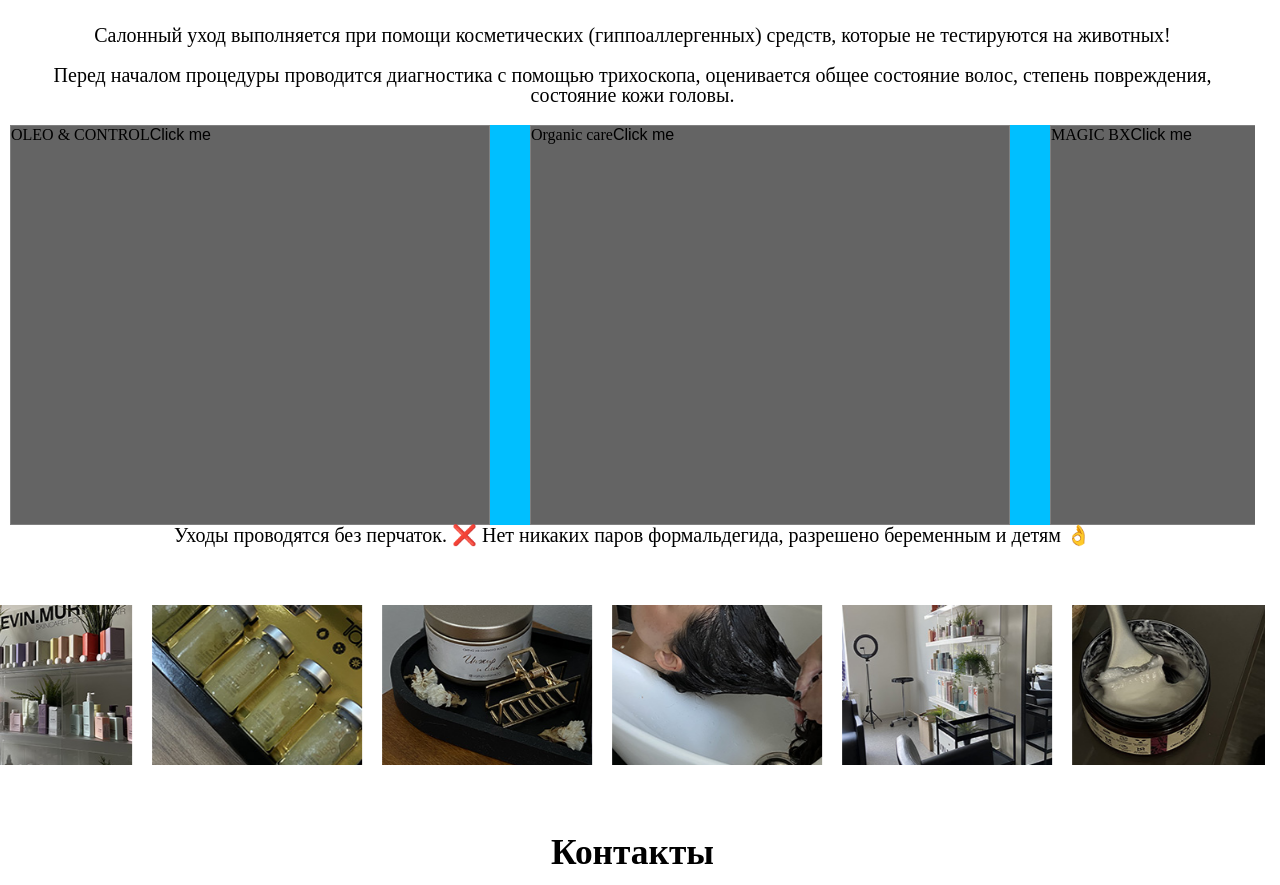
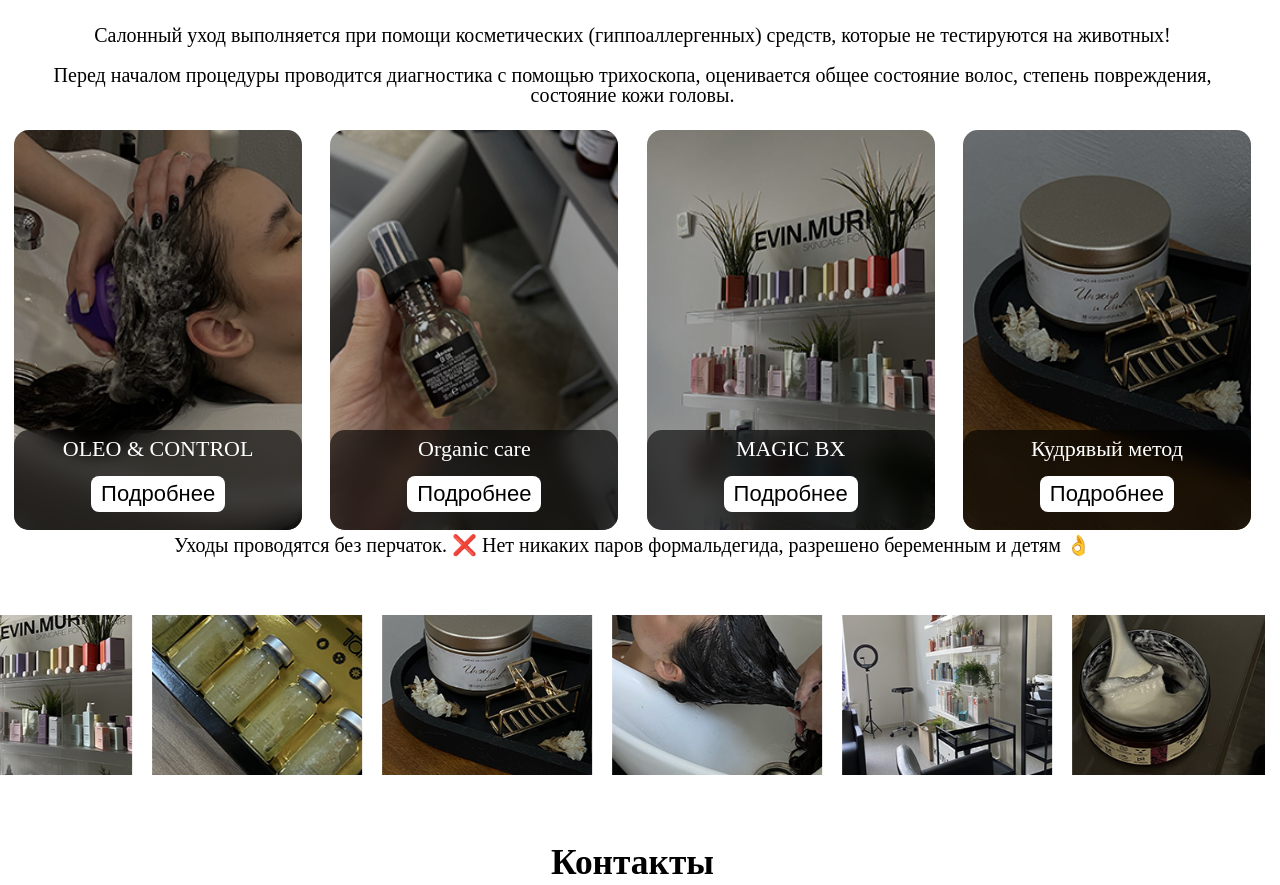
Before and after one commit to 7lad48/hair, a Next.js app: page / in a window 1280 px wide. Shown: the part 1480-2365 px from the top of the page. Built offline with nearby package versions, Linux system fonts and the light colour scheme.

Commit message:
care services dragged cards

```diff
--- a/app/page.tsx
+++ b/app/page.tsx
@@ -17,15 +17,23 @@ const careState = {
     cares: [
         {name: 'OLEO & CONTROL',
         description: 'Направлен на восстановление дисульфидных связей, уход на глубокое увлажнение, отлично подойдёт блонду, натуральным / тонким/ спутанным волосам👌 увлажнение волоса, уплотнение',
+        imageBefore: '/ImagesCarousel/1.jpg',
+        imageAfter: '/ImagesCarousel/2.jpg',
         },
         {name: 'Organic care',
         description: 'СПА-процедура для волос с использованием аромамасел + массаж головы Шиацу. Уход подходит для плотных волос / волосы после кератина ! Процедура отлично напитывает волосы до кортекса, делая их мягкими и шелковистыми🥰',
+        imageBefore: '/ImagesCarousel/3.jpg',
+        imageAfter: '/ImagesCarousel/4.jpg',
         },
         {name: 'MAGIC BX',
         description: 'Процедура биоламинирования для волос, дарит глубокое увлажнение, гладкость и шелковистость без эффекта склеивания. Для длинных / тонких / плотных / спутанных волос.',
+        imageBefore: '/ImagesCarousel/5.jpg',
+        imageAfter: '/ImagesCarousel/6.jpg',
         },
-        {name: 'ПРОТЕИНОВЫЙ для кудрей',
+        {name: 'Кудрявый метод',
         description: 'Регенерирует структуру вьющихся/ кудрявых волос , придавая им больше эластичности и плотности, анти-фриз, помогает создать локоны, восстанавливая естественную форму ,т.к. глубоко увлажняет волосы, запечатывая кутикулу.',
+        imageBefore: '/ImagesCarousel/7.jpg',
+        imageAfter: '/ImagesCarousel/8.jpg',
         },
     ]
 }
--- a/components/DragableMenu/DragableMenu.module.scss
+++ b/components/DragableMenu/DragableMenu.module.scss
@@ -1,36 +1,68 @@
-//.careWrapper{
-//  display: flex;
-//  justify-content: center;
-//  flex-wrap: nowrap;
-//  gap: 20px;
-//  overflow-x: scroll;
-//  &::-webkit-scrollbar{
-//    display: none
-//  }
-//  .careItem{
-//    min-width: 210px;
-//    height: 200px;
-//    background-color: #989898;
-//  }
-//
-//}
 .carousel{
   cursor: grab;
   overflow: hidden;
-
   .innerCarousel{
-    background-color: deepskyblue;
+    justify-content: space-around;
     display: inline-flex;
-    gap: 40px;
+    min-width: 100%;
+    gap: 20px;
+    padding: 5px 0;
     .carouselItem{
       min-height: 25rem;
-      min-width: 30rem;
-      border: 1px solid gray;
-      background-color: rgba(100, 100, 100, 1);
+      min-width: 18rem;
+      //border: 1px solid gray;
+      position: relative;
+      border-radius: 15px;
+      transition: all 0.3s;
+      &:hover{
+        &:before{
+          background-color: rgba(0, 0, 0, 0.15);
+          box-shadow: 0px 2px 5px 0px rgba(0,0,0, 1);
+        }
+        & > .carouselItem__info > .carouselItem__button{
+          color: rgba(51, 51, 51, 0.9);
+        }
+      }
+      &:before{
+        content: '';
+        display: block;
+        position: absolute;
+        width: 100%;
+        height: 100%;
+        background-color: rgba(0, 0, 0, 0.25);
+        border-radius: 15px;
+        transition: all 0.3s;
+      }
       &>img{
         width: 100%;
         height: 100%;
         pointer-events: none;
+        border-radius: 15px;
+      }
+      .carouselItem__info{
+        position: absolute;
+        background-color: rgba(0, 0, 0, 0.6);
+        backdrop-filter: blur(10px);
+        color: white;
+        font-size: 22px;
+        z-index: 2;
+        bottom:0;
+        width: 100%;
+        height: 25%;
+        text-align: center;
+        border-radius: 15px;
+        display: flex;
+        flex-direction: column;
+        align-items: center;
+        justify-content: space-around;
+        .carouselItem__button{
+          background-color: white;
+          color: black;
+          padding: 5px 10px;
+          border-radius: 8px;
+          margin-bottom: 10px;
+          transition: all 0.3s;
+        }
       }
     }
   }
--- a/components/DragableMenu/DragableMenu.tsx
+++ b/components/DragableMenu/DragableMenu.tsx
@@ -6,6 +6,8 @@ import {motion} from 'framer-motion';
 type CareType = {
     name: string
     description: string
+    imageBefore: string
+    imageAfter: string
 }
 type PropsType = {
     cares: CareType[]
@@ -13,13 +15,16 @@ type PropsType = {
 export const DragableMenu = ({cares}: PropsType) => {
     const carousel = useRef(null);
     return (
-        <motion.div className={styles.carousel} ref={carousel}>
+        <motion.div className={styles.carousel} ref={carousel} whileTap={{cursor: 'grabbing'}}>
             <motion.div drag='x' dragConstraints={carousel} className={styles.innerCarousel}>
             {
                 cares.map((care, index) => {
                     return <div className={styles.carouselItem}>
-                        {care.name}
-                        <button onClick={()=>{alert('clicked:' + index)}}>Click me</button>
+                        <img src={care.imageAfter} alt="service image"/>
+                        <div className={styles.carouselItem__info}>
+                            <p>{care.name}</p>
+                            <button onClick={()=>{alert('clicked:' + index)}} className={styles.carouselItem__button}>Подробнее</button>
+                        </div>
                     </div>
                 })
             }
```
